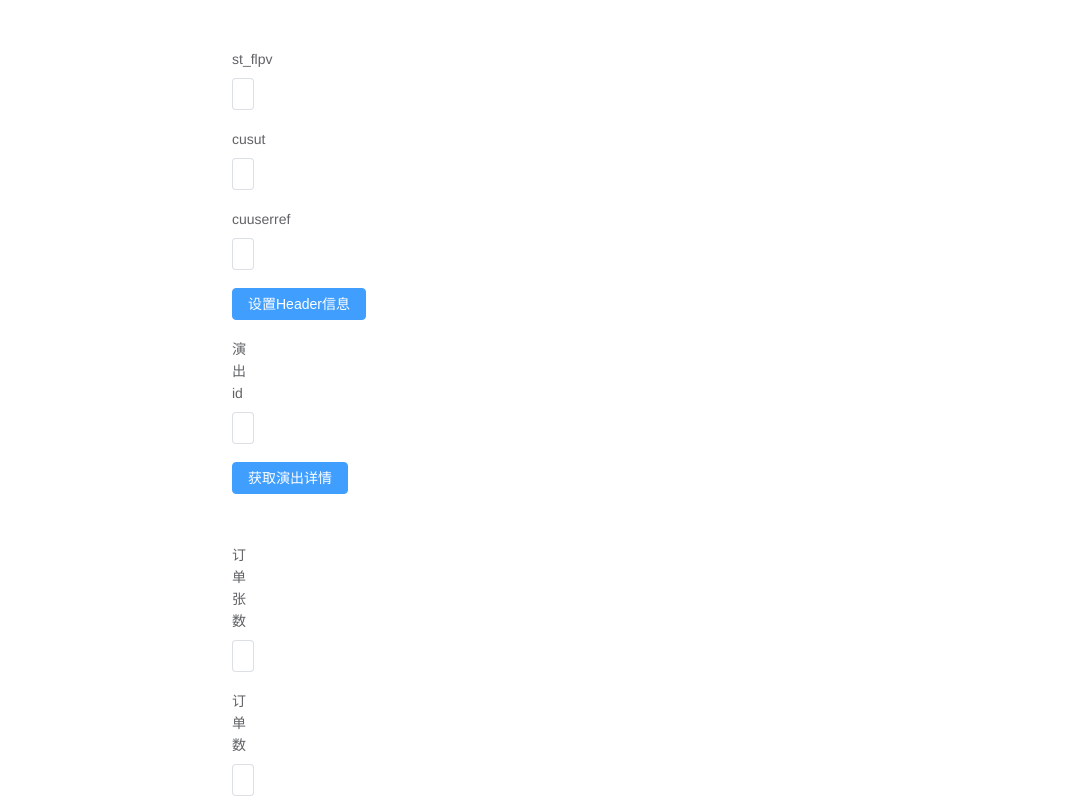
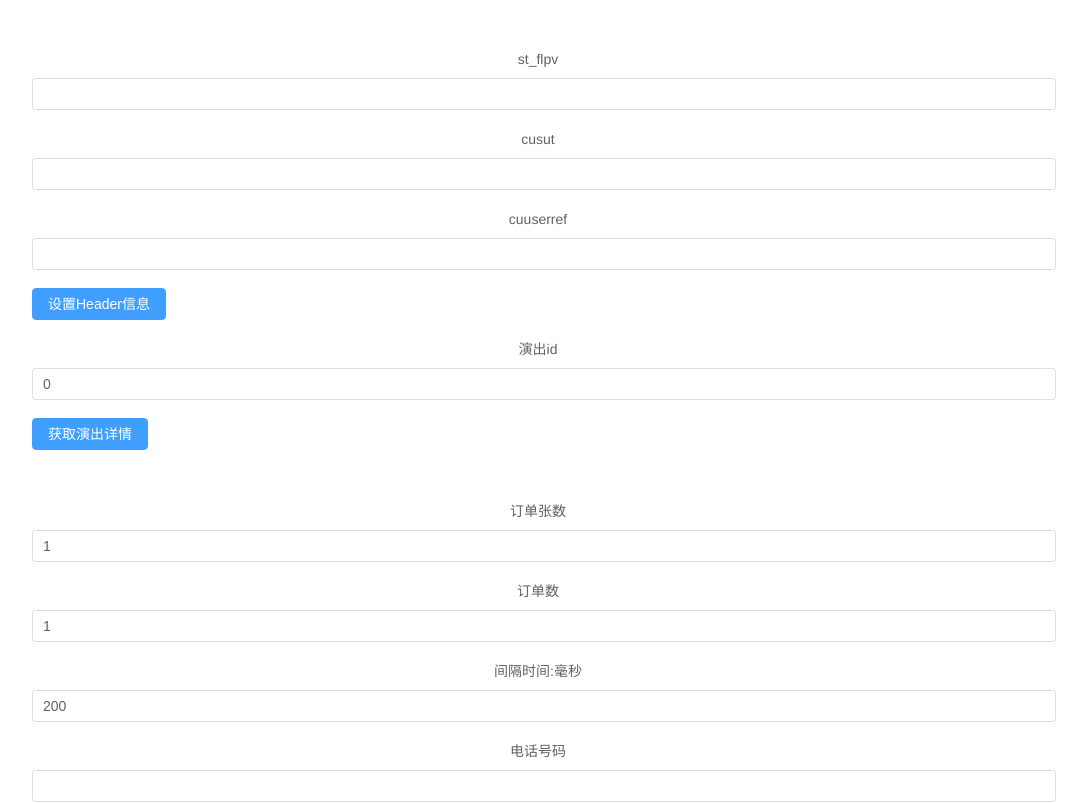
Before and after one commit to CarrotVegeta/front-showstart, a Vue app: page / in a window 1280 px wide. Shown: the top 803 px of the page, without its empty margins (96-1183 px from the left). Built offline with nearby package versions, Linux system fonts and the light colour scheme.

Commit message:
修改样式

```diff
--- a/src/App.vue
+++ b/src/App.vue
@@ -17,16 +17,20 @@ export default {
 </script>
 
 <style>
+html, body {
+    margin: 0;
+    padding: 0;
+}
+
 #app {
     font-family: Avenir, Helvetica, Arial, sans-serif;
     -webkit-font-smoothing: antialiased;
     -moz-osx-font-smoothing: grayscale;
     text-align: center;
-    width: 100vw;
+    width: 100%;
     color: #2c3e50;
     margin-top: 3em;
-    padding-left: 20em;
-    padding-right: 60em;
+    padding: 0 10%;
     box-sizing: border-box;
 }
 </style>
```
